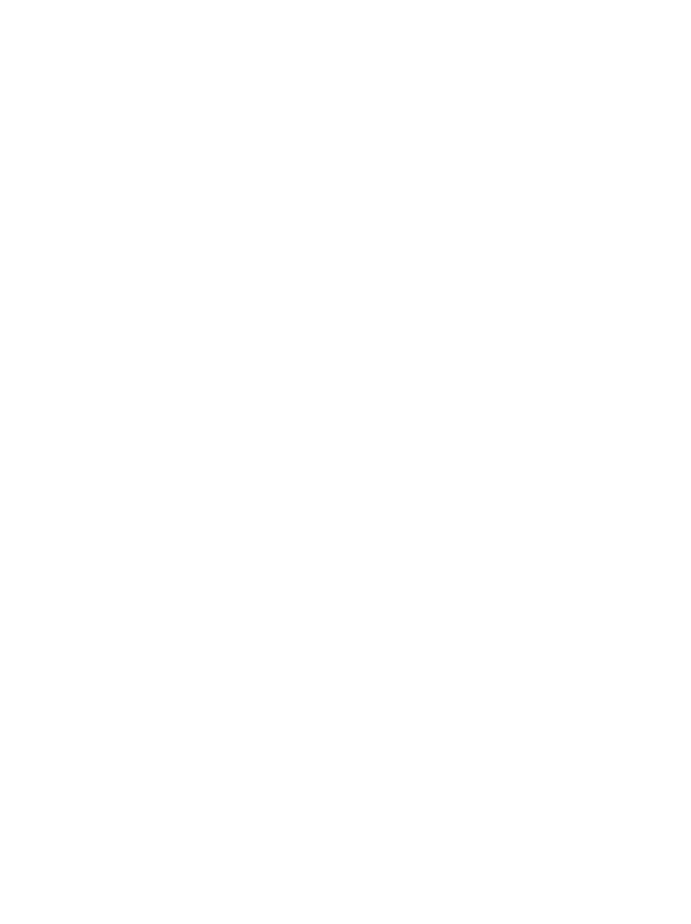
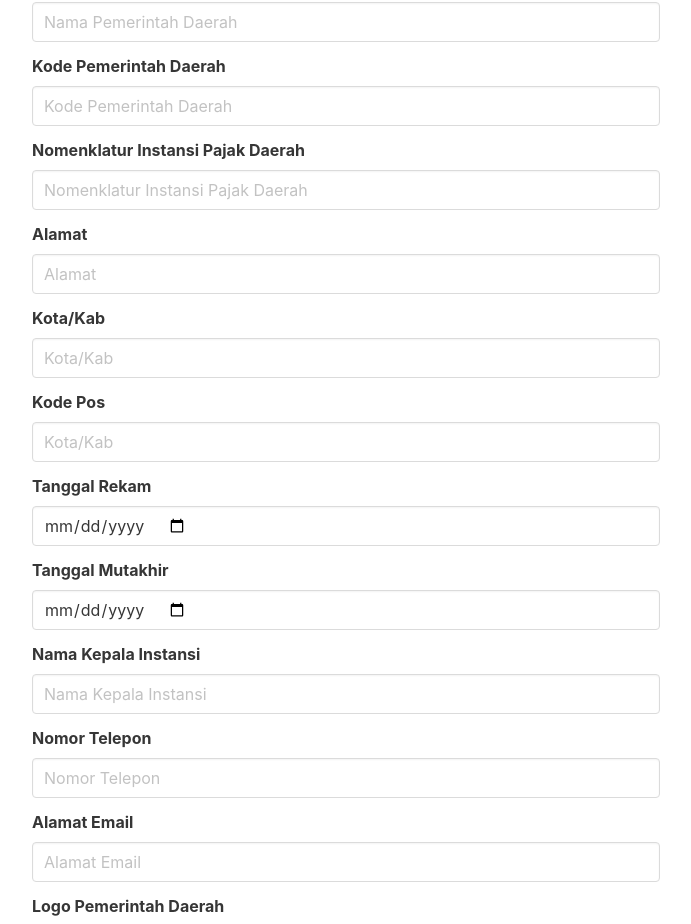
Before and after one commit to yacobls/fullstack, a React (Create React App) app in the folder frontend/: page /edit/1 in a window 1280 px wide. Before the commit this address had no page. Shown: the part 66-990 px from the top of the page, without its empty margins (294-985 px from the left). Before the commit the page ends 800 px from the top, so only its background shows below. Built offline with nearby package versions, Linux system fonts and the light colour scheme; no server answers.

Commit message:
Add Components (EditPkp.js)

```diff
--- a/frontend/src/App.js
+++ b/frontend/src/App.js
@@ -1,6 +1,7 @@
 import {BrowserRouter, Routes, Route} from "react-router-dom";
 import PkpList from "./components/PkpList";
 import AddPkp from "./components/AddPkp";
+import EditPkp from "./components/EditPkp";
 
 function App() {
   return (
@@ -8,6 +9,8 @@ function App() {
       <Routes>
         <Route path="/" element={<PkpList/>}/>
         <Route path="add" element={<AddPkp/>}/>
+        <Route path="edit/:id" element={<EditPkp/>}/>
+
       </Routes>
     </BrowserRouter>
   );
--- /dev/null
+++ b/frontend/src/components/EditPkp.js
@@ -0,0 +1,238 @@
+import React, { useState, useEffect } from "react";
+import axios from "axios";
+import { useNavigate, useParams } from "react-router-dom";
+
+const EditPkp = () => {
+  const [npd_pkp, setNpd_pkp] = useState("");
+  const [kpd_pkp, setKpd_pkp] = useState("");
+  const [nipd_pkp, setNipd_pkp] = useState("");
+  const [alamat_pkp, setAlamat_pkp] = useState("");
+  const [kota_pkp, setKota_pkp] = useState("");
+  const [kp_pkp, setKp_pkp] = useState("");
+  const [tr_pkp, setTr_pkp] = useState("");
+  const [tm_pkp, setTm_pkp] = useState("");
+  const [nki_pkp, setNki_pkp] = useState("");
+  const [tlp_pkp, setTlp_pkp] = useState("");
+  const [email_pkp, setEmail_pkp] = useState("");
+  const [lpd_pkp, setLpd_pkp] = useState("");
+  const [fkipd_pkp, setFkipd_pkp] = useState("");
+  const navigate = useNavigate();
+  const { id } = useParams();
+
+  useEffect(()=>{
+    getPkpById();
+  }, []);
+
+  const updatePkp = async (e) => {
+    e.preventDefault();
+    try {
+      await axios.patch(`http://localhost:5000/pkp/${id}`, {
+        npd_pkp,
+        kpd_pkp,
+        nipd_pkp,
+        tr_pkp,
+        tm_pkp,
+        alamat_pkp,
+        kota_pkp,
+        kp_pkp,
+        nki_pkp,
+        tlp_pkp,
+        email_pkp,
+        lpd_pkp,
+        fkipd_pkp,
+      });
+      navigate("/");
+    } catch (error) {
+      console.log(error);
+    }
+  };
+
+  const getPkpById = async () => {
+    const response = await axios.get(`http://localhost:5000/pkp/${id}`);
+    setNpd_pkp(response.data.npd_pkp);
+    setKpd_pkp(response.data.kpd_pkp);
+    setNipd_pkp(response.data.nipd_pkp);
+    setAlamat_pkp(response.data.alamat_pkp);
+    setKota_pkp(response.data.kota_pkp);
+    setKp_pkp(response.data.kp_pkp);
+    setTr_pkp(response.data.tr_pkp);
+    setTm_pkp(response.data.tm_pkp);
+    setNki_pkp(response.data.nki_pkp);
+    setTlp_pkp(response.data.tlp_pkp);
+    setEmail_pkp(response.data.email_pkp);
+    setLpd_pkp(response.data.lpd_pkp);
+    setFkipd_pkp(response.data.fkipd_pkp);
+  };
+
+  return (
+    <div className="columns mt-5 is-centered">
+      <div className="column is-half">
+        <form onSubmit={updatePkp}>
+          <div className="field">
+            <label className="label">Nama Pemerintah Daerah</label>
+            <div className="control">
+              <input
+                type="text"
+                className="input"
+                value={npd_pkp}
+                onChange={(e) => setNpd_pkp(e.target.value)}
+                placeholder="Nama Pemerintah Daerah"
+              />
+            </div>
+          </div>
+          <div className="field">
+            <label className="label">Kode Pemerintah Daerah</label>
+            <div className="control">
+              <input
+                type="text"
+                className="input"
+                value={kpd_pkp}
+                onChange={(e) => setKpd_pkp(e.target.value)}
+                placeholder="Kode Pemerintah Daerah"
+              />
+            </div>
+          </div>
+          <div className="field">
+            <label className="label">Nomenklatur Instansi Pajak Daerah</label>
+            <div className="control">
+              <input
+                type="text"
+                className="input"
+                value={nipd_pkp}
+                onChange={(e) => setNipd_pkp(e.target.value)}
+                placeholder="Nomenklatur Instansi Pajak Daerah"
+              />
+            </div>
+          </div>
+          <div className="field">
+            <label className="label">Alamat</label>
+            <div className="control">
+              <input
+                type="text"
+                className="input"
+                value={alamat_pkp}
+                onChange={(e) => setAlamat_pkp(e.target.value)}
+                placeholder="Alamat"
+              />
+            </div>
+          </div>
+          <div className="field">
+            <label className="label">Kota/Kab</label>
+            <div className="control">
+              <input
+                type="text"
+                className="input"
+                value={kota_pkp}
+                onChange={(e) => setKota_pkp(e.target.value)}
+                placeholder="Kota/Kab"
+              />
+            </div>
+          </div>
+          <div className="field">
+            <label className="label">Kode Pos</label>
+            <div className="control">
+              <input
+                type="text"
+                className="input"
+                value={kp_pkp}
+                onChange={(e) => setKp_pkp(e.target.value)}
+                placeholder="Kota/Kab"
+              />
+            </div>
+          </div>
+          <div className="field">
+            <label className="label">Tanggal Rekam</label>
+            <div className="control">
+              <input
+                type="date"
+                className="input"
+                value={tr_pkp}
+                onChange={(e) => setTr_pkp(e.target.value)}
+                placeholder="Tanggal Rekam"
+              />
+            </div>
+          </div>
+          <div className="field">
+            <label className="label">Tanggal Mutakhir</label>
+            <div className="control">
+              <input
+                type="date"
+                className="input"
+                value={tm_pkp}
+                onChange={(e) => setTm_pkp(e.target.value)}
+                placeholder="Tanggal Mutakhir"
+              />
+            </div>
+          </div>
+          <div className="field">
+            <label className="label">Nama Kepala Instansi</label>
+            <div className="control">
+              <input
+                type="text"
+                className="input"
+                value={nki_pkp}
+                onChange={(e) => setNki_pkp(e.target.value)}
+                placeholder="Nama Kepala Instansi"
+              />
+            </div>
+          </div>
+          <div className="field">
+            <label className="label">Nomor Telepon</label>
+            <div className="control">
+              <input
+                type="text"
+                className="input"
+                value={tlp_pkp}
+                onChange={(e) => setTlp_pkp(e.target.value)}
+                placeholder="Nomor Telepon"
+              />
+            </div>
+          </div>
+          <div className="field">
+            <label className="label">Alamat Email</label>
+            <div className="control">
+              <input
+                type="text"
+                className="input"
+                value={email_pkp}
+                onChange={(e) => setEmail_pkp(e.target.value)}
+                placeholder="Alamat Email"
+              />
+            </div>
+          </div>
+          <div className="field">
+            <label className="label">Logo Pemerintah Daerah</label>
+            <div className="control">
+              <input
+                type="text"
+                className="input"
+                value={lpd_pkp}
+                onChange={(e) => setLpd_pkp(e.target.value)}
+                placeholder="Logo Pemerintah Daerah"
+              />
+            </div>
+          </div>
+          <div className="field">
+            <label className="label">Foto Kantor Instansi Pajak Daerah</label>
+            <div className="control">
+              <input
+                type="text"
+                className="input"
+                value={fkipd_pkp}
+                onChange={(e) => setFkipd_pkp(e.target.value)}
+                placeholder="Foto Kantor Instansi Pajak Daerah"
+              />
+            </div>
+          </div>
+          <div className="field">
+            <button type="submit" className="button is-success">
+              Update
+            </button>
+          </div>
+        </form>
+      </div>
+    </div>
+  );
+};
+
+export default EditPkp;
```
